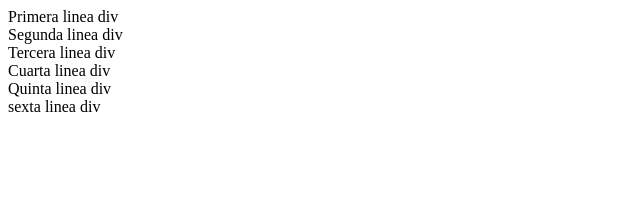
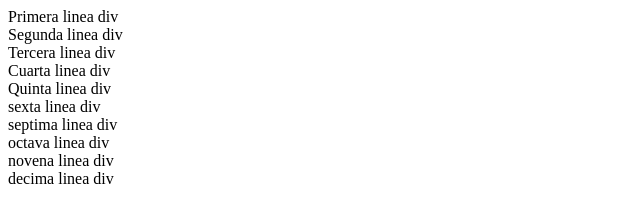
Before and after one commit to didier019/examen-1, a plain HTML site: page index.html in a window 1280 px wide. Shown: the whole page, without its empty margins (0-640 px from the left). Drawn offline with Linux system fonts and the light colour scheme.

Commit message:
primer commit

```diff
--- a/index.html
+++ b/index.html
@@ -12,5 +12,9 @@
     <div>Cuarta linea div</div>
     <div>Quinta linea div</div>
     <div>sexta linea div</div>
+    <div>septima linea div</div>
+    <div>octava linea div</div>
+    <div>novena linea div</div>
+    <div>decima linea div</div>
 </body>
 </html>
```
Also changed, not shown: 1 other file.
